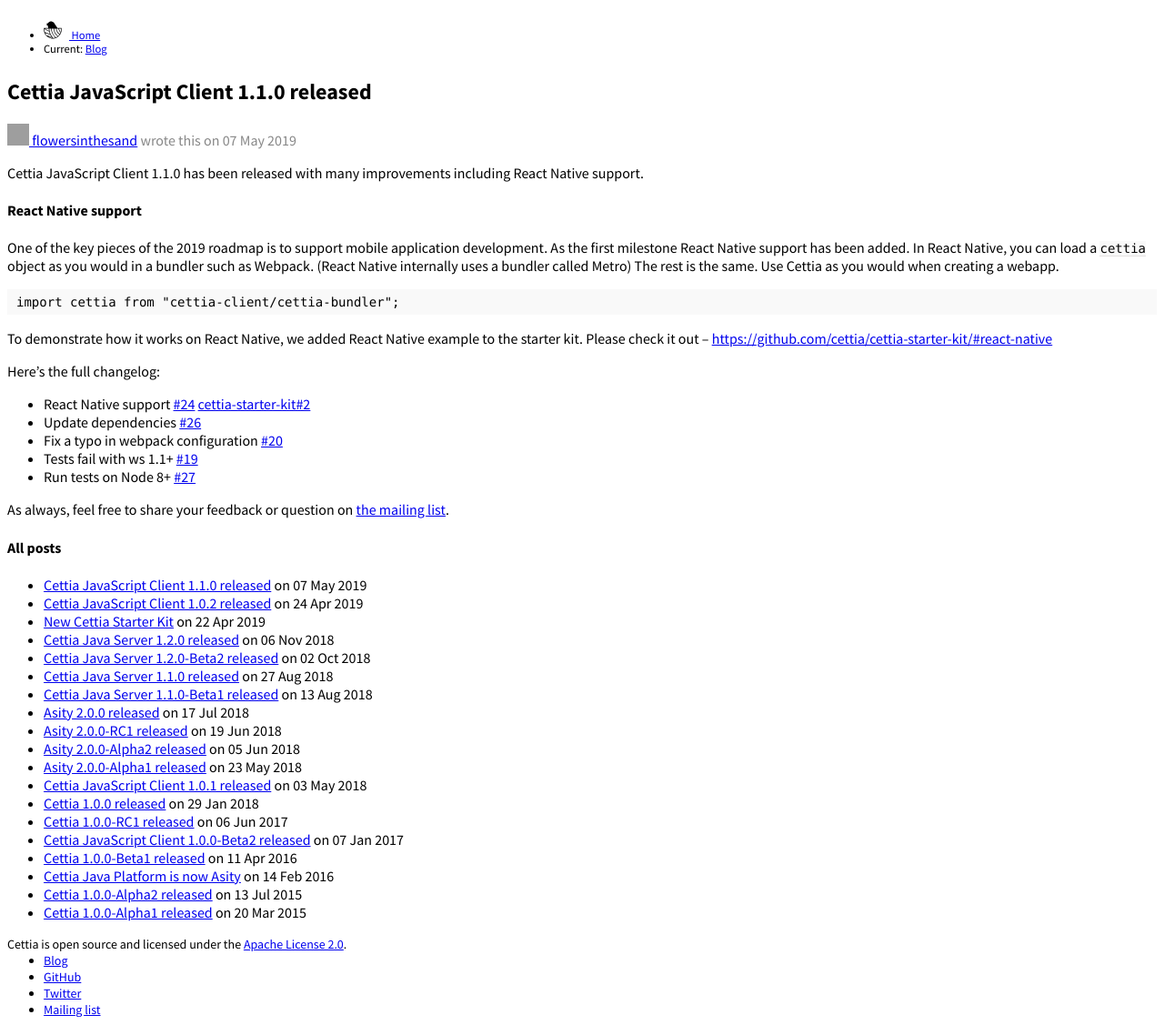
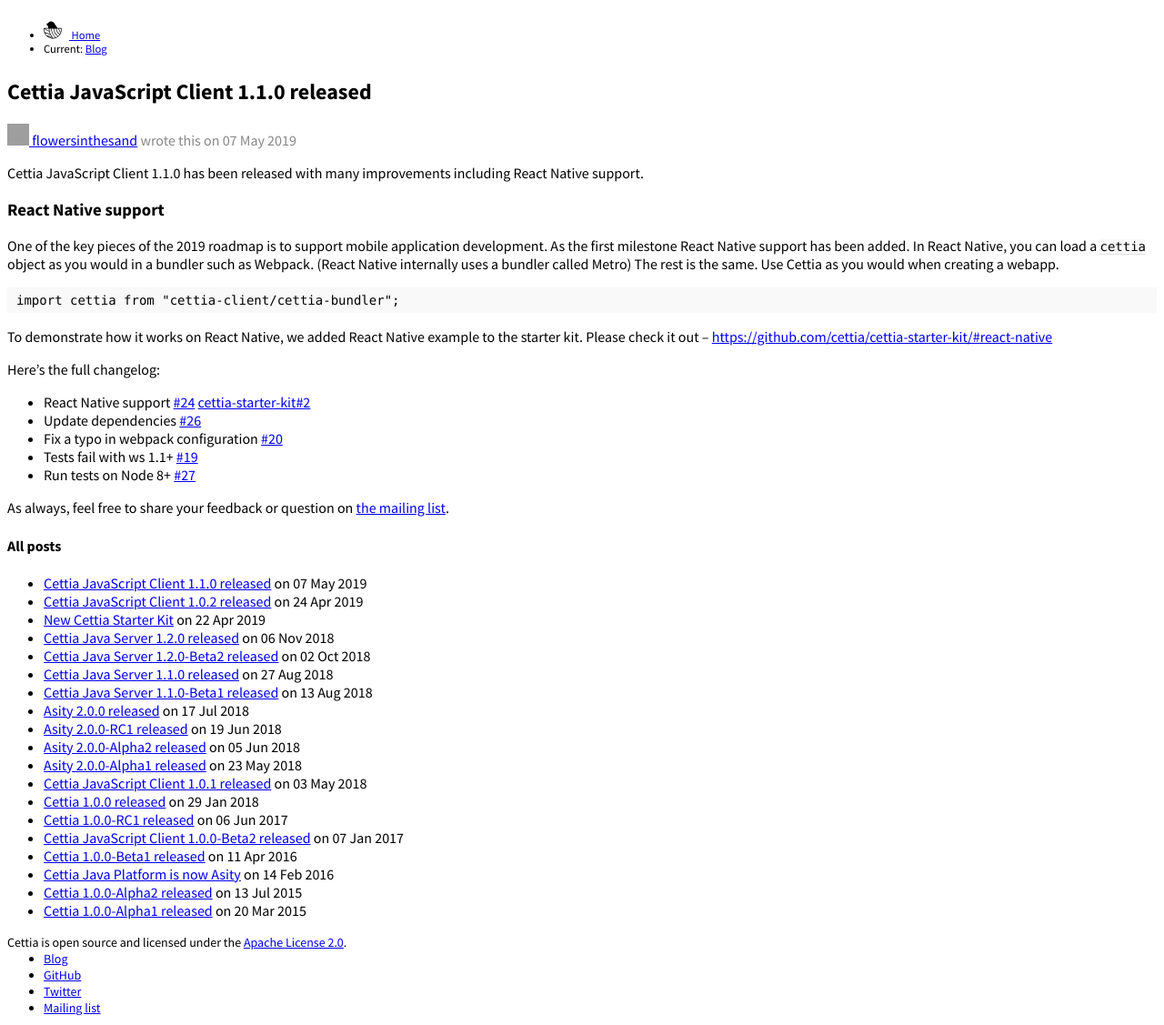
Before and after one commit to cettia/cettia.github.io, a Jekyll site: the page built from _posts/2019-05-07-cettia-javascript-client-1-1-0-released.md, in a window 1280 px wide. Shown: the whole page at 91% size. Built offline with Jekyll 4.4.1, drawn with Linux system fonts in a browser that asks for light colours; a style sheet for code colours, icons or effects is not loaded; grey boxes are pictures that could not be loaded.

Commit message:
Fix wrong header level

```diff
--- a/_posts/2019-05-07-cettia-javascript-client-1-1-0-released.md
+++ b/_posts/2019-05-07-cettia-javascript-client-1-1-0-released.md
@@ -6,7 +6,7 @@
 
 Cettia JavaScript Client 1.1.0 has been released with many improvements including React Native support.
 
-#### React Native support
+### React Native support
 
 One of the key pieces of the 2019 roadmap is to support mobile application development. As the first milestone React Native support has been added. In React Native, you can load a `cettia` object as you would in a bundler such as Webpack. (React Native internally uses a bundler called Metro) The rest is the same. Use Cettia as you would when creating a webapp.
 
```
